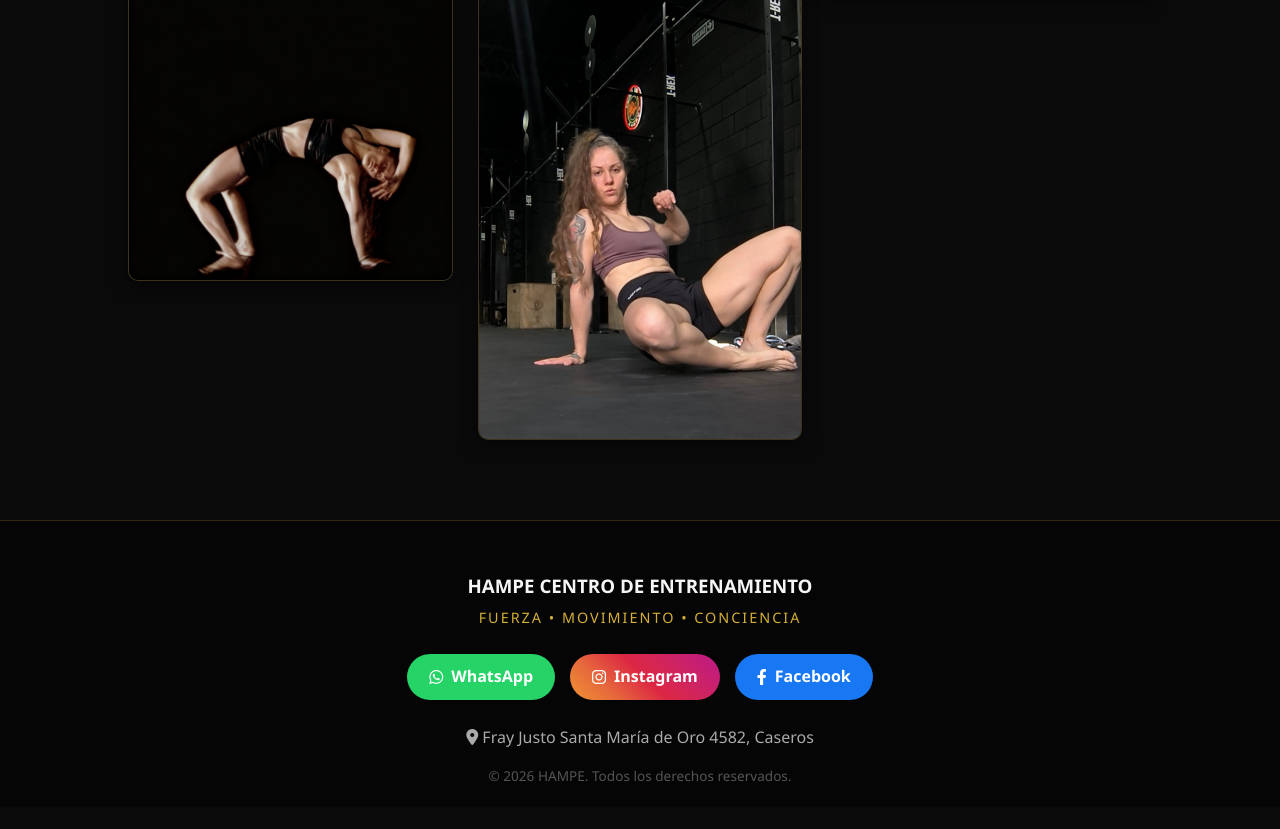
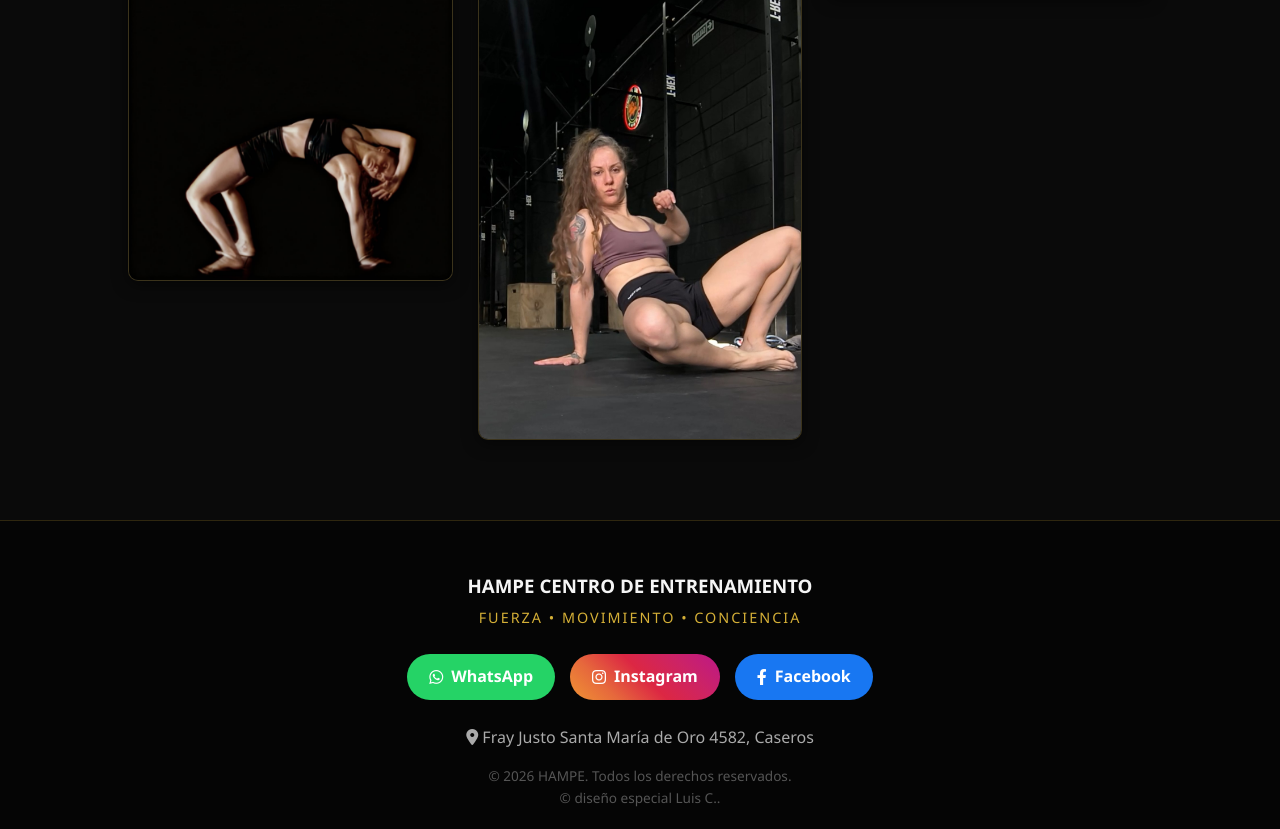
Before and after one commit to Luis-C-Parra/hampe-gym-web, a plain HTML site: page index.html in a window 1280 px wide. Shown: the part 2941-3770 px from the top of the page. Before the commit the page ends 3748 px from the top, so only its background shows below. Drawn offline with Linux system fonts and the light colour scheme.

Commit message:
derechos reservados

```diff
--- a/index.html
+++ b/index.html
@@ -125,6 +125,7 @@
 
             <p class="address"><i class="fas fa-map-marker-alt"></i> Fray Justo Santa María de Oro 4582, Caseros</p>
             <p class="copyright">&copy; 2026 HAMPE. Todos los derechos reservados.</p>
+            <p class="copyright">&copy; diseño especial Luis C..</p>
         </div>
     </footer>
 
```
